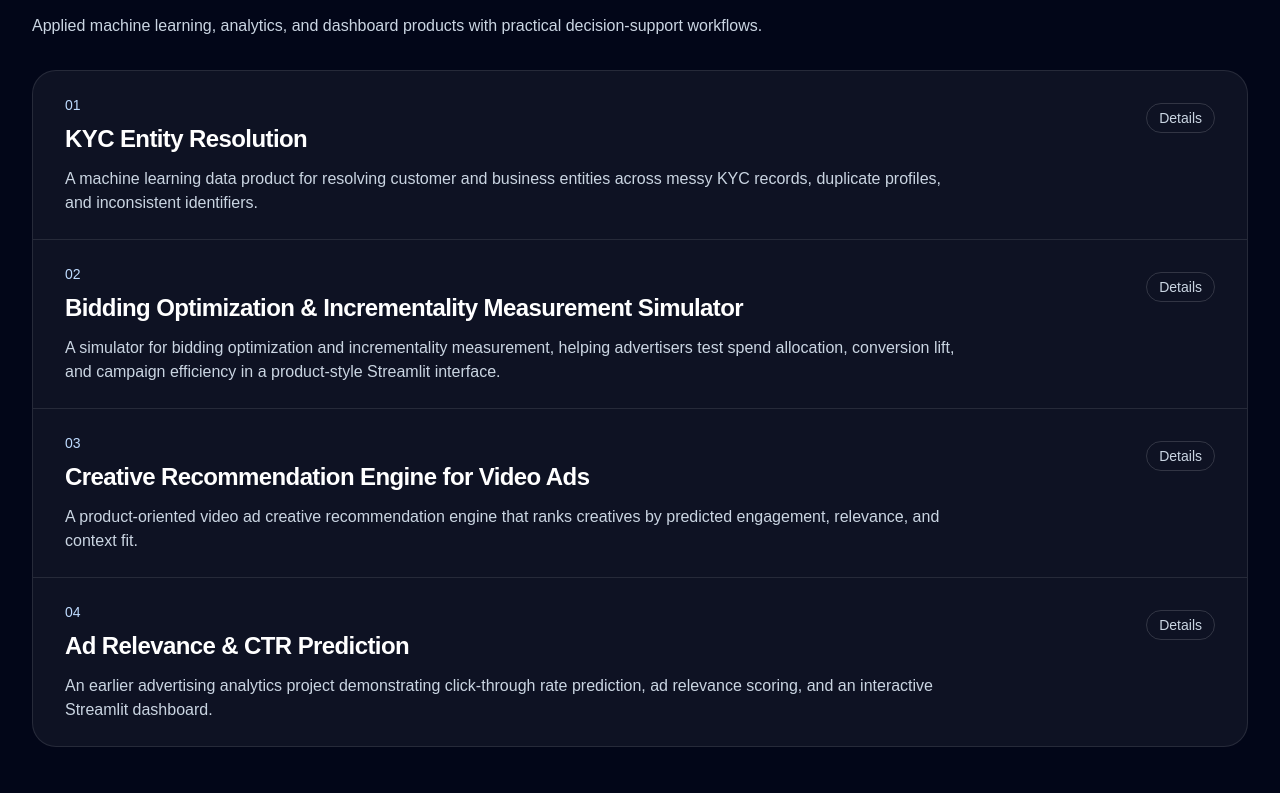
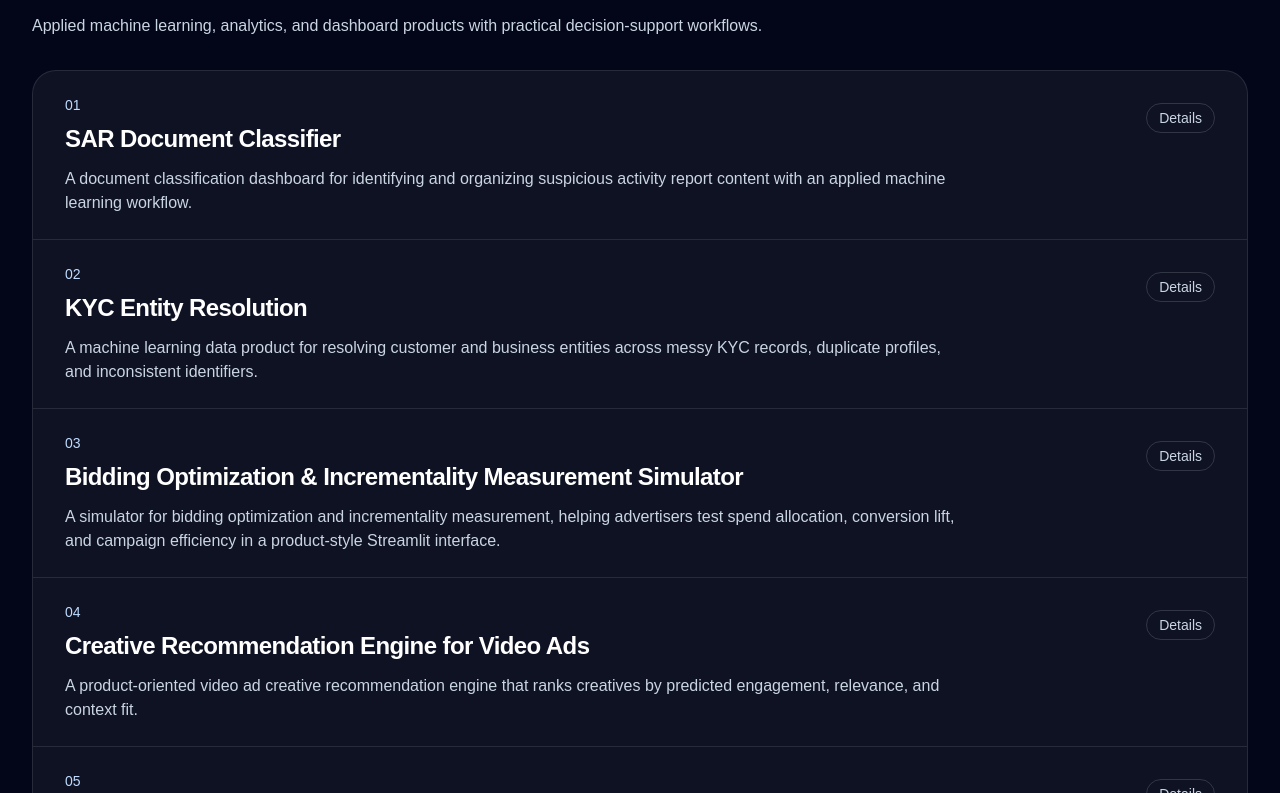
Before and after one commit to EhsanMehryaar/ehsan-portfolio, a Next.js app: page / in a window 1280 px wide. Shown: the part 1267-2060 px from the top of the page. Built offline with nearby package versions, Linux system fonts and the light colour scheme.

Commit message:
added sar document project

```diff
--- a/app/project-data.ts
+++ b/app/project-data.ts
@@ -15,6 +15,36 @@ export type Project = {
     label: string;
     body: string;
   }[];
+};
+
+export const sarDocumentClassifierProject: Project = {
+  eyebrow: "Project",
+  title: "SAR Document Classifier",
+  summary:
+    "A document classification dashboard for identifying and organizing suspicious activity report content with an applied machine learning workflow.",
+  overview:
+    "This project demonstrates a document classification workflow for SAR-style records, using text processing, model inference, and an interactive Streamlit interface to help review and categorize compliance documents more efficiently.",
+  githubUrl: "https://github.com/EhsanMehryaar/sar-document-classifier",
+  dashboard: {
+    url: "https://sar-document-classifier-bepf7ekffmcqsecblhvpkt.streamlit.app/?embedded=true",
+    fullUrl:
+      "https://sar-document-classifier-bepf7ekffmcqsecblhvpkt.streamlit.app/",
+    title: "SAR Document Classifier Dashboard",
+  },
+  highlights: [
+    {
+      label: "Problem",
+      body: "Compliance teams need faster ways to triage and categorize SAR-related documents while keeping review workflows consistent and explainable.",
+    },
+    {
+      label: "Approach",
+      body: "Built a text classification workflow with document preprocessing, model-based category prediction, and a Streamlit dashboard for interactive review.",
+    },
+    {
+      label: "Outcome",
+      body: "Delivered a deployable demo that supports document intake, classification, and practical review of suspicious activity report content.",
+    },
+  ],
 };
 
 export const featuredProject: Project = {
@@ -139,4 +169,8 @@ export const otherProjects: Project[] = [
   },
 ];
 
-export const allProjects: Project[] = [featuredProject, ...otherProjects];
+export const allProjects: Project[] = [
+  sarDocumentClassifierProject,
+  featuredProject,
+  ...otherProjects,
+];
```
